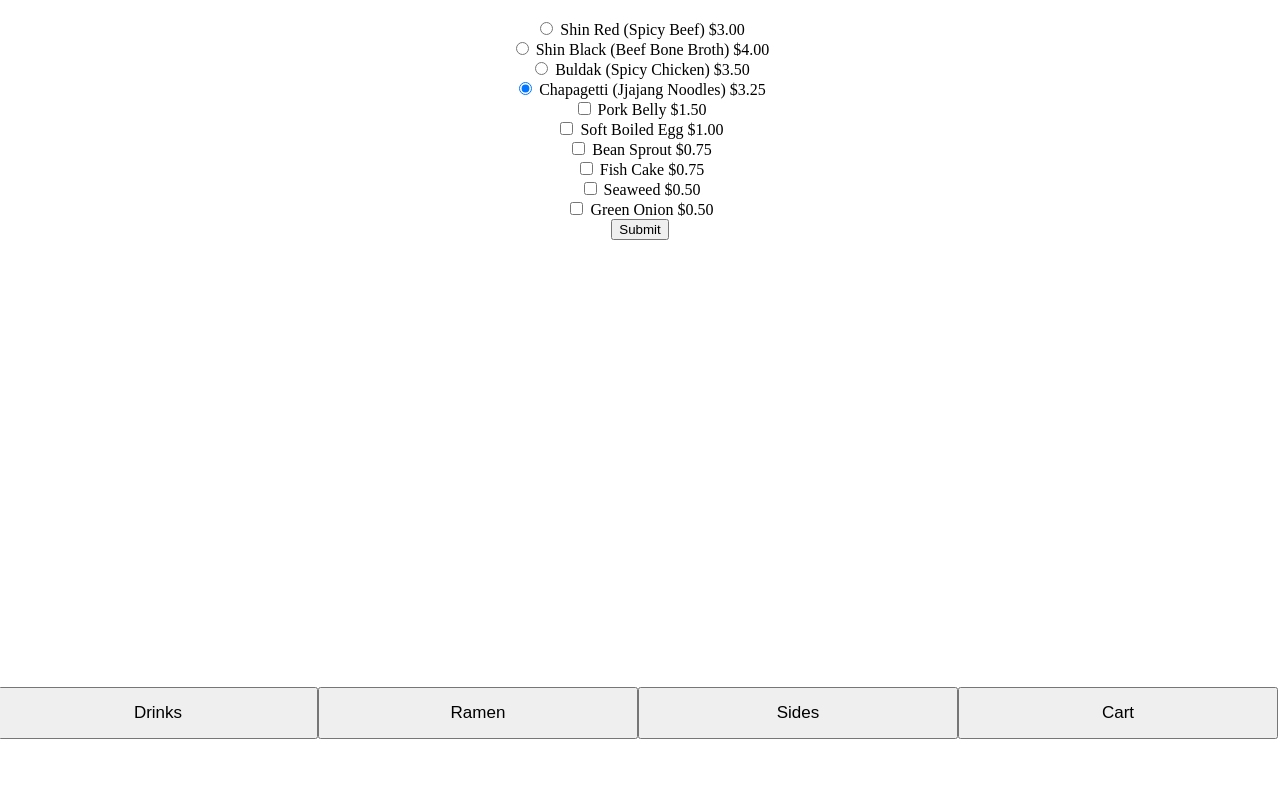
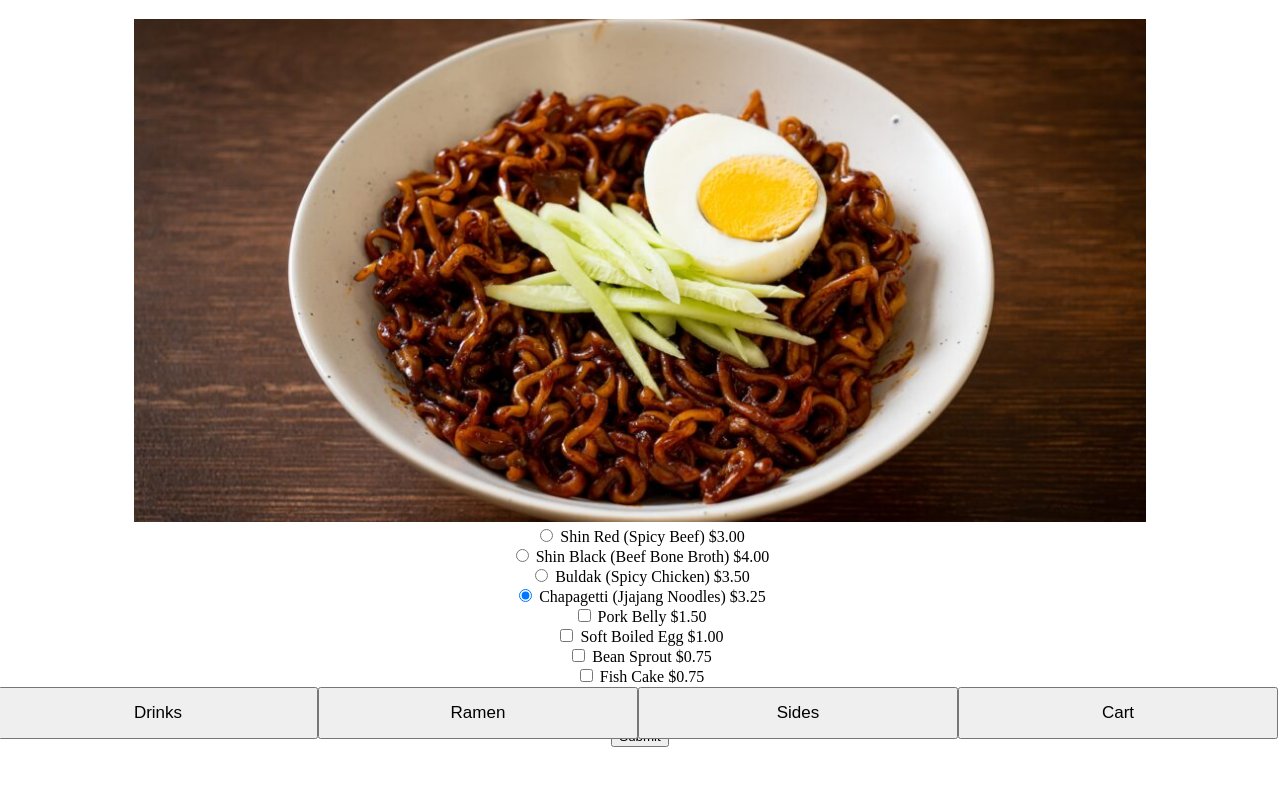
Before and after one commit to karl-arndt/final-project, a plain HTML site: page html/menu.html in a window 1280 px wide. Both pictures are taken after a click on the button "Ramen". Shown: the part 61-846 px from the top of the page. Before the commit the page ends 800 px from the top, so only its background shows below. Drawn offline with Linux system fonts and the light colour scheme.

Commit message:
Add ramen image to ramen section

```diff
--- a/css/styles.css
+++ b/css/styles.css
@@ -53,3 +53,7 @@ body {
 #content {
   padding-bottom: 70px;
 }
+
+.ramen-image {
+  width: 80%;
+}
--- a/js/main.js
+++ b/js/main.js
@@ -16,6 +16,9 @@ function drinksClicked() {
 function ramenClicked() {
   let parent = document.querySelector('#content');
   parent.innerHTML = '';
+  let ramenImage = document.createElement('div');
+  ramenImage.innerHTML = `<img class="ramen-image" src="${RAMEN.chapagetti.img}">`;
+  parent.appendChild(ramenImage);
   let form = document.createElement('form');
   parent.appendChild(form);
   for (const ramen in RAMEN) {
```
